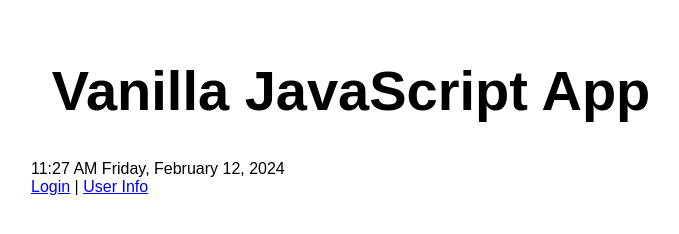
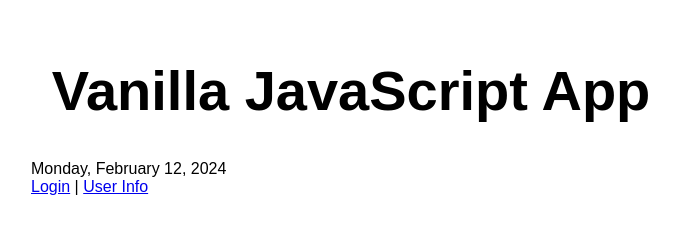
Before and after one commit to HiranthaHettiarachchi/infra, a website: page src/index.html in a window 1280 px wide. Shown: the whole page, without its empty margins (289-968 px from the left). Drawn offline with Linux system fonts and the light colour scheme; no server answers.

Commit message:
Update index.html

```diff
--- a/src/index.html
+++ b/src/index.html
@@ -22,7 +22,7 @@ console.log(await getUserInfo());
 <body>
   <main>
     <h1>Vanilla JavaScript App </h1>
-    <div>11:27 AM Friday, February 12, 2024</div>
+    <div>Monday, February 12, 2024</div>
     <a href="/.auth/login/ims">Login</a> | <a href="/.auth/me">User Info</a>
   </main>
 </body>
```
